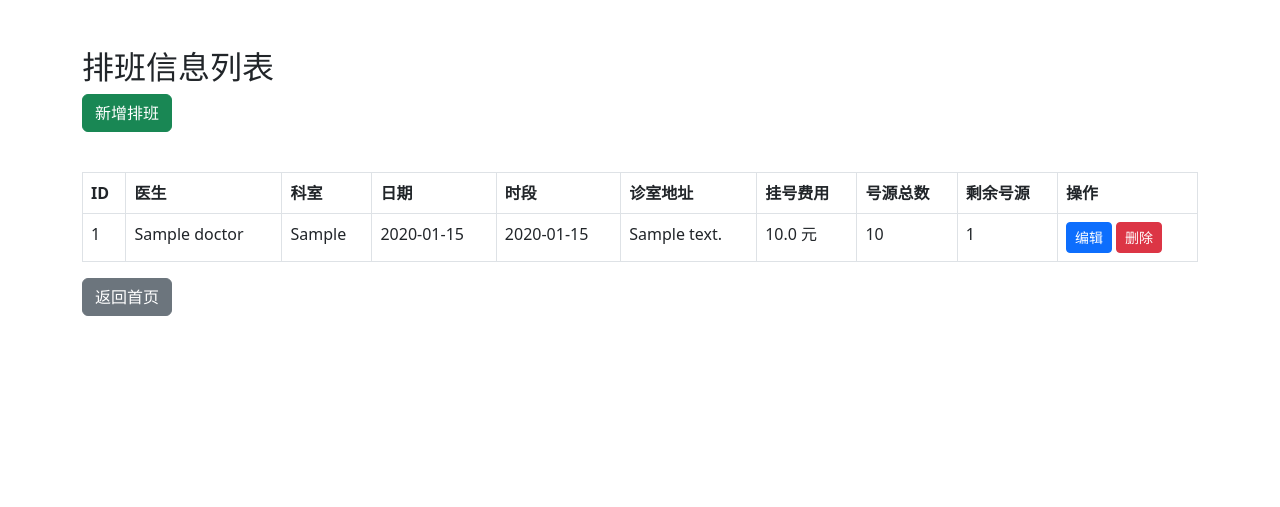
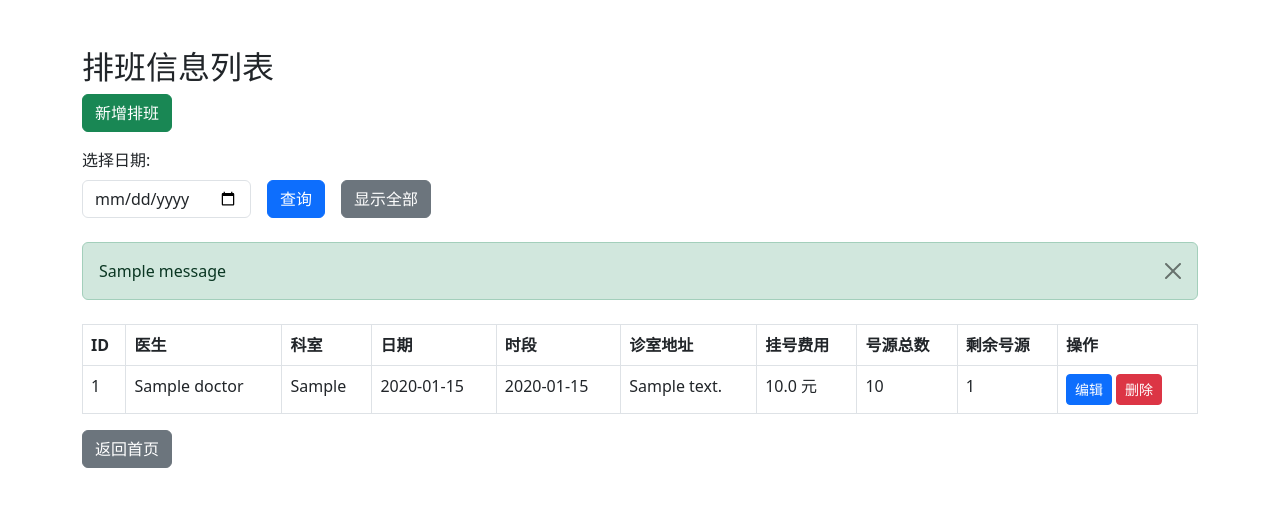
Before and after one commit to HF-youngior/hospital, a Flask app: page /schedule/list in a window 1280 px wide. Shown: the top 507 px of the page. Run offline with Flask 3, Linux system fonts and the light colour scheme; a user stored in the database is signed in; tables that the repository leaves empty hold one stand-in row (values such as "Sample post"); one stand-in notice (Sample message) is shown.

Commit message:
医生在查看排班记录时可以通过日期筛选

```diff
--- a/hospital/app/templates/schedule_list.html
+++ b/hospital/app/templates/schedule_list.html
@@ -12,6 +12,32 @@
     {% if current_user.role == 'admin' %}
     <a href="{{ url_for('schedule.add_schedule') }}" class="btn btn-success mb-3">新增排班</a>
     {% endif %}
+
+    {# 日期查询表单 #}
+    <form class="row g-3 align-items-end mb-4" method="GET" action="{{ url_for('schedule.schedule_list') }}">
+        <div class="col-auto">
+            <label for="queryDate" class="form-label">选择日期:</label>
+            <input type="date" class="form-control" id="queryDate" name="query_date" value="{{ query_date if query_date else '' }}">
+        </div>
+        <div class="col-auto">
+            <button type="submit" class="btn btn-primary">查询</button>
+        </div>
+        <div class="col-auto">
+            {# 清除查询按钮，点击后清除日期输入框并重新加载列表 #}
+            <a href="{{ url_for('schedule.schedule_list') }}" class="btn btn-secondary">显示全部</a>
+        </div>
+    </form>
+
+    {% with messages = get_flashed_messages(with_categories=true) %}
+    {% if messages %}
+        {% for category, message in messages %}
+        <div class="alert alert-{{ category }} alert-dismissible fade show" role="alert">
+            {{ message }}
+            <button type="button" class="btn-close" data-bs-dismiss="alert" aria-label="Close"></button>
+        </div>
+        {% endfor %}
+    {% endif %}
+    {% endwith %}
 
     <table class="table table-bordered table-hover mt-4">
         <thead>
@@ -61,5 +87,9 @@
 
     <a href="{{ url_for('main.index') }}" class="btn btn-secondary">返回首页</a>
 </div>
+
+{# 引入 Bootstrap 的 JavaScript，用于 alert 框的关闭功能 #}
+<script src="https://cdn.jsdelivr.net/npm/bootstrap@5.3.0/dist/js/bootstrap.bundle.min.js"></script>
+
 </body>
 </html>
--- a/hospital/app/views/schedule.py
+++ b/hospital/app/views/schedule.py
@@ -1,5 +1,5 @@
 import re
-
+from datetime import datetime
 from flask import Blueprint, render_template, redirect, url_for, flash, request, jsonify
 from flask_login import login_required, current_user
 from sqlalchemy import text
@@ -10,23 +10,39 @@ from app.forms import ScheduleForm
 from sqlalchemy.orm import joinedload
 schedule_bp = Blueprint('schedule', __name__, url_prefix='/schedule')
 
-@schedule_bp.route('/list')
+
+@schedule_bp.route('/list', methods=['GET'])  # 允许 GET 请求
 @login_required
 @role_required('admin', 'doctor')
 def schedule_list():
-    """排班列表"""
+    """排班列表，支持按日期查询"""
+    query_date_str = request.args.get('query_date')  # 获取查询日期参数
+
+    schedules_query = Schedule.query.options(joinedload(Schedule.doctor))
+
     if current_user.role == 'admin':
-        # 管理员可以看到所有排班
-        schedules = Schedule.query.all()
+        # 管理员查看所有排班
+        pass  # 不加额外的 doctor_id 过滤
     else:
-        # 医生只能看到自己的排班
+        # 医生查看自己的排班
         doctor = Doctor.query.filter_by(user_id=current_user.id).first()
         if doctor:
-            schedules = Schedule.query.filter_by(doctor_id=doctor.doctor_id).all()
+            schedules_query = schedules_query.filter_by(doctor_id=doctor.doctor_id)
         else:
             schedules = []
+            return render_template('schedule_list.html', schedules=schedules, query_date=query_date_str)  # 如果没有医生，直接返回
 
-    return render_template('schedule_list.html', schedules=schedules)
+    if query_date_str:
+        try:
+            query_date = datetime.strptime(query_date_str, '%Y-%m-%d').date()
+            schedules_query = schedules_query.filter_by(date=query_date)
+        except ValueError:
+            flash('日期格式不正确，请使用 YYYY-MM-DD 格式。', 'error')
+            # 保持 query_date_str 不变，以便在模板中显示错误日期
+
+    schedules = schedules_query.all()
+
+    return render_template('schedule_list.html', schedules=schedules, query_date=query_date_str)
 
 @schedule_bp.route('/add', methods=['GET', 'POST'])
 @login_required
```
